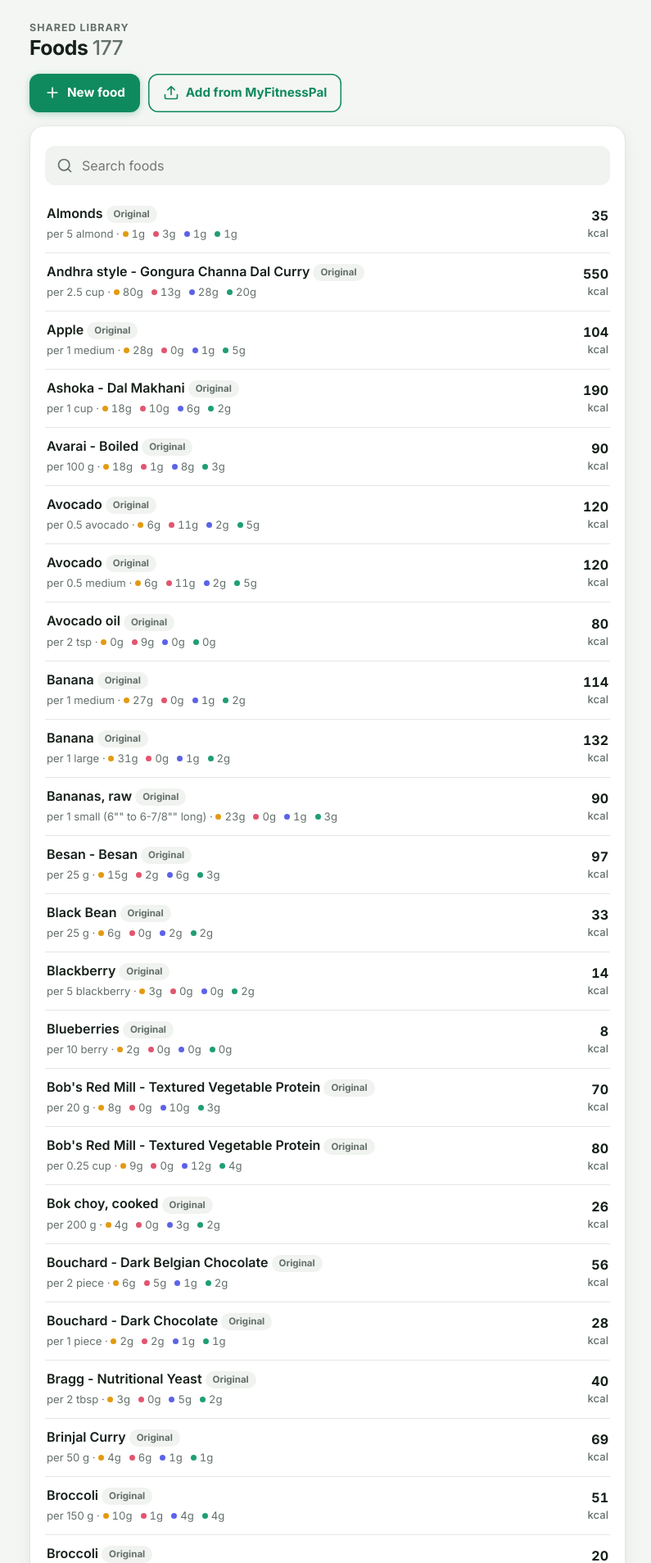
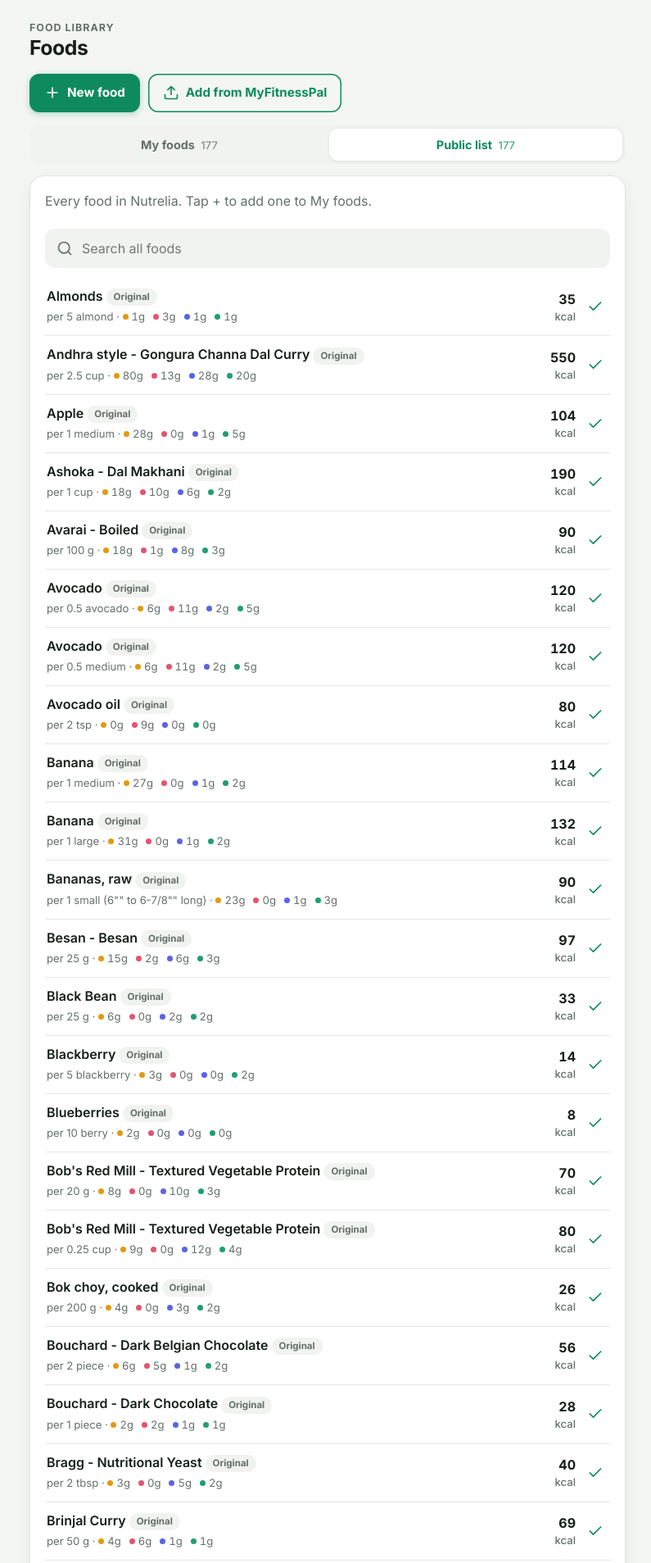
Before and after one commit to sankumar76/Nutrelia, a Flask app: page /foods?show=all in a window 1280 px wide. Shown: the part 63-1970 px from the top of the page at 82% size, without its empty margins (240-1035 px from the left). Run offline with Flask 3, Linux system fonts and the light colour scheme; the visitor is signed in with stand-in values (Sample User, id 1); data comes from the database, SQL or seed files in the repository.

Commit message:
Give everyone a My foods list; match it first, then the public list
Co-Authored-By: Claude Opus 5.5 (1M context) <noreply@anthropic.com>
Claude-Session: https://claude.ai/code/session_019tM5qHYoUiy84ubp6MqWkT

```diff
--- a/app.py
+++ b/app.py
@@ -245,14 +245,38 @@ def update_entry(entry_id):
 @login_required
 def foods():
     q = request.args.get("q", "").strip()
+    show = "all" if request.args.get("show") == "all" else "mine"
     conn = get_db()
-    if q:
-        rows = conn.execute(
-            "SELECT * FROM foods WHERE name LIKE ? ORDER BY name COLLATE NOCASE, times_logged DESC", (f"%{q}%",)
-        ).fetchall()
+    uid = g.user["id"]
+    rows = conn.execute(
+        f"""SELECT f.*, u.name AS creator_name, (m.user_id IS NOT NULL) AS in_mine
+            FROM foods f LEFT JOIN users u ON u.id = f.created_by
+            LEFT JOIN user_foods m ON m.food_id = f.id AND m.user_id = ?
+            WHERE f.name LIKE ? {"AND m.user_id IS NOT NULL" if show == "mine" else ""}
+            ORDER BY f.name COLLATE NOCASE, f.times_logged DESC""",
+        (uid, f"%{q}%"),
+    ).fetchall()
+    counts = conn.execute("SELECT COUNT(*), (SELECT COUNT(*) FROM user_foods WHERE user_id = ?) FROM foods",
+                          (uid,)).fetchone()
+    return render_template("foods.html", rows=rows, q=q, show=show, all_count=counts[0], mine_count=counts[1])
+
+
+@app.post("/foods/<int:food_id>/mine")
+@login_required
+def toggle_my_food(food_id):
+    conn = get_db()
+    food = conn.execute("SELECT name FROM foods WHERE id = ?", (food_id,)).fetchone()
+    if not food:
+        abort(404)
+    if request.form.get("action") == "remove":
+        db.remove_from_my_foods(conn, g.user["id"], food_id)
+        flash(f"Removed {food['name']} from My foods.")
     else:
-        rows = conn.execute("SELECT * FROM foods ORDER BY name COLLATE NOCASE, times_logged DESC").fetchall()
-    return render_template("foods.html", rows=rows, q=q)
+        with conn:
+            db.add_to_my_foods(conn, g.user["id"], food_id)
+        flash(f"Added {food['name']} to My foods.")
+    back = request.form.get("back", "")
+    return redirect(back if back.startswith("/") and not back.startswith("//") else url_for("foods"))
 
 
 def form_nutrients() -> dict:
@@ -306,7 +330,9 @@ def edit_food(food_id):
         db.update_food(conn, food_id, name, serving.amount, serving.unit, form_nutrients())
         flash(f"Saved {name}.")
         return redirect(url_for("foods", q=name))
-    return render_template("food_edit.html", food=food, serving=db.serving_label(food), editable=can_edit_food(food))
+    in_mine = food["id"] in db.my_food_ids(get_db(), g.user["id"])
+    return render_template("food_edit.html", food=food, serving=db.serving_label(food), editable=can_edit_food(food),
+                           in_mine=in_mine)
 
 
 @app.route("/foods/import", methods=["GET", "POST"])
--- a/nutrelia/matching.py
+++ b/nutrelia/matching.py
@@ -38,6 +38,7 @@ class LineMatch:
     request: Request
     options: list[dict] = field(default_factory=list)  # best first; each has amount + totals
     status: str = "none"  # "auto" (one clear match), "choose" (ask), "weak" (only loose guesses), "none"
+    public: bool = False  # options come from the public list, not the person's own foods
 
     @property
     def query(self) -> str:
@@ -108,18 +109,23 @@ def _score(query: str, food) -> float:
 
 
 def food_tier(food, user_id: int | None) -> int:
-    """0: the original MFP library, 1: foods you added, 2: foods other people added."""
+    """0: your own food list, then the public list: 1 the original MFP library, 2 foods people added."""
+    if _in_mine(food):
+        return 0
     if food["created_by"] is None and food["source"] == "mfp":
-        return 0
-    if user_id is not None and food["created_by"] == user_id:
         return 1
     return 2
+
+
+def _in_mine(food) -> bool:
+    return "in_mine" in food.keys() and bool(food["in_mine"])
 
 
 def _option(food, req: Request, score: float, user_id: int | None) -> dict:
     amount, unit_fits = amount_for(food, req)
     return dict(food) | {
         "tier": food_tier(food, user_id),
+        "mine": _in_mine(food),
         "score": round(min(score, 100)),
         "amount": round(amount, 2),
         "unit_fits": unit_fits,
@@ -130,7 +136,7 @@ def _option(food, req: Request, score: float, user_id: int | None) -> dict:
 
 def match_line(conn: sqlite3.Connection, line: str, foods: list | None = None, user_id: int | None = None) -> LineMatch:
     req = parse_request(line)
-    foods = foods if foods is not None else conn.execute("SELECT * FROM foods").fetchall()
+    foods = foods if foods is not None else _foods(conn, user_id)
     scored = [(s, f) for f in foods if (s := _score(req.query, f)) >= MIN_SCORE]
     if not scored and req.unit:
         # the "unit" may really be part of the name ("2 eggs" -> unit "eggs")
@@ -143,21 +149,33 @@ def match_line(conn: sqlite3.Connection, line: str, foods: list | None = None, u
     top = max(s for s, _ in scored)
     keep = [(s, f) for s, f in scored if s >= max(MIN_SCORE, top - 8)]
     opts = [_option(f, req, s, user_id) for s, f in keep]
-    # original foods first, then yours, then other people's; within each, best name, a unit that
-    # fits what was typed, and most logged
+    # Your own foods answer first. Only when none of them is among the best matches does the
+    # public list come in, and then you always choose (original foods before ones people added).
+    # Within each, best name, a unit that fits what was typed, and most logged.
+    mine = [o for o in opts if o["mine"]]
+    result.public = not mine
+    opts = mine or opts
     opts.sort(key=lambda o: (o["tier"], -o["score"], not o["unit_fits"], -(o["times_logged"] or 0)))
     result.options = opts[:12]
-    if top < WEAK_SCORE:
+    best = max(o["score"] for o in opts)
+    if best < WEAK_SCORE:
         result.status = "weak"
-    elif len(result.options) == 1 and top >= AUTO_PICK_SCORE:
+    elif len(result.options) == 1 and best >= AUTO_PICK_SCORE and not result.public:
         result.status = "auto"
     else:
         result.status = "choose"
     return result
 
 
+def _foods(conn: sqlite3.Connection, user_id: int | None) -> list:
+    return conn.execute(
+        """SELECT f.*, u.name AS creator_name, (? IS NULL OR m.user_id IS NOT NULL) AS in_mine
+           FROM foods f LEFT JOIN users u ON u.id = f.created_by
+           LEFT JOIN user_foods m ON m.food_id = f.id AND m.user_id = ?""",
+        (user_id, user_id),
+    ).fetchall()
+
+
 def match_text(conn: sqlite3.Connection, text: str, user_id: int | None = None) -> list[LineMatch]:
-    foods = conn.execute(
-        "SELECT f.*, u.name AS creator_name FROM foods f LEFT JOIN users u ON u.id = f.created_by"
-    ).fetchall()
+    foods = _foods(conn, user_id)
     return [match_line(conn, line, foods, user_id) for line in split_lines(text)]
--- a/static/style.css
+++ b/static/style.css
@@ -298,3 +298,15 @@ fieldset.match { border: 1px solid var(--line); min-width: 0; }
 /* People admin tools */
 .person-tools { padding: 0 2px 12px 52px; }
 .person-tools summary { cursor: pointer; color: var(--muted); font-size: .88rem; margin-bottom: 8px; }
+
+/* Foods: My foods / Public list tabs */
+.segmented.tabs { grid-template-columns: 1fr 1fr; }
+.segmented.tabs a { text-align: center; padding: 9px 4px; border-radius: 11px; font-size: .9rem; font-weight: 650; color: var(--muted); }
+.segmented.tabs a:hover { text-decoration: none; color: var(--text); }
+.segmented.tabs a.on { background: var(--surface); color: var(--accent); box-shadow: 0 1px 4px rgba(0, 0, 0, .08); }
+.segmented.tabs small { font-weight: 500; opacity: .75; margin-left: 4px; }
+.food-row { display: flex; align-items: center; gap: 4px; }
+.food-row > a.item { flex: 1; min-width: 0; }
+button.icon.add { color: var(--accent); background: var(--accent-soft); }
+button.icon.add:hover { background: var(--accent); color: #fff; }
+button.icon.on { color: var(--accent); }
--- a/templates/food_edit.html
+++ b/templates/food_edit.html
@@ -29,5 +29,11 @@
     {% endif %}
     </div>
   </form>
+  <form method="post" action="{{ url_for('toggle_my_food', food_id=food.id) }}" class="card row" style="justify-content:space-between">
+    <input type="hidden" name="back" value="{{ request.path }}">
+    <span>{% if in_mine %}{{ icon('check') }} In My foods{% else %}Not in My foods{% endif %}</span>
+    {% if in_mine %}<button class="btn ghost" name="action" value="remove">Remove from My foods</button>
+    {% else %}<button class="btn outline" name="action" value="add">{{ icon('plus') }} Add to My foods</button>{% endif %}
+  </form>
 </div>
 {% endblock %}
--- a/templates/foods.html
+++ b/templates/foods.html
@@ -3,26 +3,42 @@
 {% block title %}Foods · Nutrelia{% endblock %}
 {% block content %}
 <div class="page-head">
-  <div><span class="eyebrow">Shared library</span><h1>Foods <span class="muted" style="font-weight:500">{{ rows|length }}</span></h1></div>
+  <div><span class="eyebrow">Food library</span><h1>Foods</h1></div>
 </div>
 <div class="actions">
   <a class="btn" href="{{ url_for('new_food') }}">{{ icon('plus') }}New food</a>
   <a class="btn outline" href="{{ url_for('import_foods') }}">{{ icon('upload') }}Add from MyFitnessPal</a>
 </div>
+<div class="segmented tabs" role="tablist">
+  <a role="tab" class="{{ 'on' if show == 'mine' }}" href="{{ url_for('foods', q=q or None) }}">My foods <small>{{ mine_count }}</small></a>
+  <a role="tab" class="{{ 'on' if show == 'all' }}" href="{{ url_for('foods', show='all', q=q or None) }}">Public list <small>{{ all_count }}</small></a>
+</div>
 <section class="card">
+  <p class="muted" style="margin-top:0">{% if show == 'mine' %}Your own foods. When you log, Nutrelia looks here first.{% else %}Every food in Nutrelia. Tap + to add one to My foods.{% endif %}</p>
   <form method="get" class="search" role="search">
     {{ icon('search') }}
-    <input type="search" name="q" value="{{ q }}" placeholder="Search foods" aria-label="Search foods" onchange="this.form.submit()">
+    {% if show == 'all' %}<input type="hidden" name="show" value="all">{% endif %}
+    <input type="search" name="q" value="{{ q }}" placeholder="Search {{ 'my foods' if show == 'mine' else 'all foods' }}" aria-label="Search foods" onchange="this.form.submit()">
   </form>
   {% if rows %}
   <ul class="list">
     {% for r in rows %}
-    <li><a class="item" href="{{ url_for('edit_food', food_id=r.id) }}">
+    <li class="food-row"><a class="item" href="{{ url_for('edit_food', food_id=r.id) }}">
       <span class="grow"><b>{{ r.name }} {{ origin(r, user.id) }}</b><small>per {{ r.base_amount|qty }} {{ r.unit }} · {{ dots(r) }}</small></span>
       <span class="right">{{ kcal(r.calories) }}<small>kcal</small></span>
-    </a></li>
+    </a>
+    <form method="post" action="{{ url_for('toggle_my_food', food_id=r.id) }}">
+      <input type="hidden" name="back" value="{{ request.full_path }}">
+      {% if r.in_mine %}
+        <button class="icon {{ 'on' if show == 'all' }}" name="action" value="remove" title="Remove from My foods" aria-label="Remove {{ r.name }} from My foods">{{ icon('check' if show == 'all' else 'x') }}</button>
+      {% else %}
+        <button class="icon add" name="action" value="add" title="Add to My foods" aria-label="Add {{ r.name }} to My foods">{{ icon('plus') }}</button>
+      {% endif %}
+    </form></li>
     {% endfor %}
   </ul>
-  {% else %}<p class="empty">No foods match “{{ q }}”.</p>{% endif %}
+  {% elif show == 'mine' and not q %}
+    <p class="empty">Your list is empty. Foods you log join it automatically, or pick some from the <a href="{{ url_for('foods', show='all') }}">public list</a>.</p>
+  {% else %}<p class="empty">No foods match “{{ q }}”.{% if show == 'mine' %} <a href="{{ url_for('foods', show='all', q=q) }}">Search the public list</a>{% endif %}</p>{% endif %}
 </section>
 {% endblock %}
--- a/templates/match.html
+++ b/templates/match.html
@@ -10,10 +10,12 @@
   {% for line in lines %}{% set i = loop.index0 %}
   <fieldset class="card match">
     <legend>“{{ line.text }}”
-      {% if line.status == 'choose' %}<span class="chip warn">{{ line.options|length }} options</span>
+      {% if line.public and line.options %}<span class="chip warn">From the public list</span>
+      {% elif line.status == 'choose' %}<span class="chip warn">{{ line.options|length }} options</span>
       {% elif line.status == 'auto' %}<span class="chip">Matched</span>
-      {% else %}<span class="chip bad">Not in your foods</span>{% endif %}
+      {% else %}<span class="chip bad">Not found</span>{% endif %}
     </legend>
+    {% if line.public and line.options %}<p class="muted" style="margin:-4px 0 12px">Not in My foods yet. The one you pick is added to your list.</p>{% endif %}
     {% for f in line.options %}
       <label class="choice" data-base="{{ f.base_amount }}" data-cal="{{ f.calories or 0 }}" data-carbs="{{ f.carbs or 0 }}" data-fat="{{ f.fat or 0 }}" data-protein="{{ f.protein or 0 }}" data-fiber="{{ f.fiber or 0 }}">
         <input type="radio" name="food_{{ i }}" value="{{ f.id }}" {% if loop.first and line.status != 'weak' %}checked{% endif %}>
```
Also changed, not shown: nutrelia/db.py (+45 -0 lines), tests/test_nutrelia.py (+27 -4 lines), README.md.
